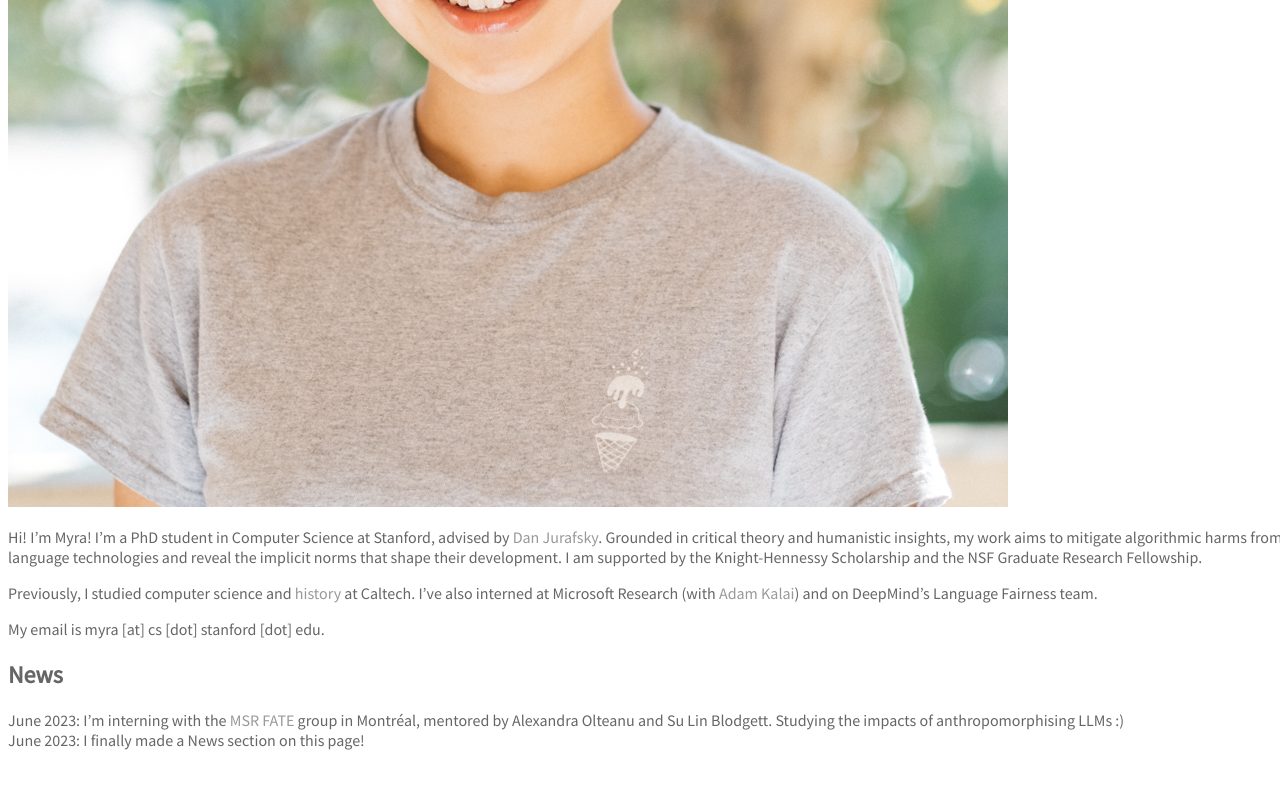
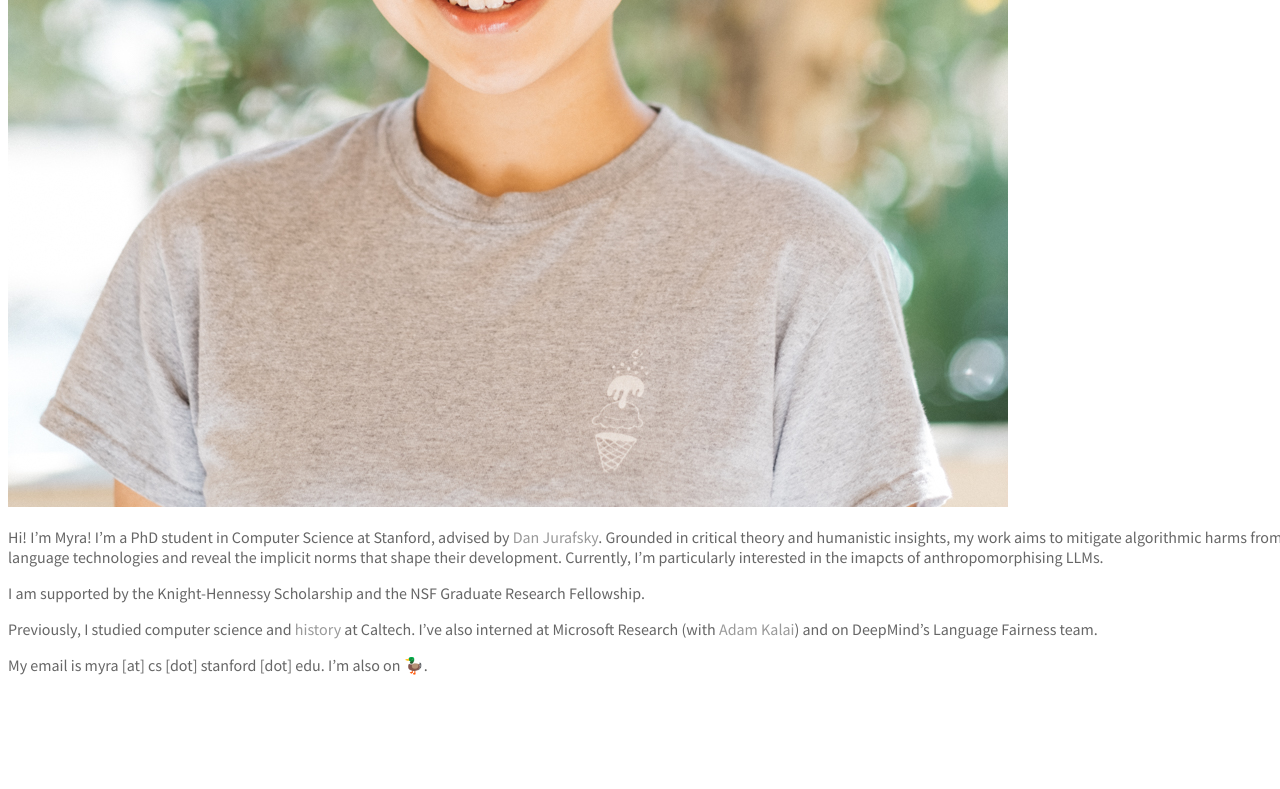
Before and after one commit to myracheng/myracheng.github.io, a Jekyll site: the page built from index.md, in a window 1280 px wide and 900 px high, scrolled down 816 px. Shown: the top 789 px of the window. Built offline with Jekyll 4.4.1, drawn with Linux system fonts in a browser that asks for light colours; some web fonts are replaced; our own code applies the rules of GitHub Pages for plain Markdown files.

Commit message:
Update index.md

```diff
--- a/index.md
+++ b/index.md
@@ -6,12 +6,10 @@ layout: default
 
 <img class="profile-picture" src="imgs/me.jpg">
 
-Hi! I'm Myra! I'm a PhD student in Computer Science at Stanford, advised by <a href="https://web.stanford.edu/~jurafsky">Dan Jurafsky</a>. Grounded in critical theory and humanistic insights, my work aims to mitigate algorithmic harms from language technologies and reveal the implicit norms that shape their development. I am supported by the Knight-Hennessy Scholarship and the NSF Graduate Research Fellowship.
+Hi! I'm Myra! I'm a PhD student in Computer Science at Stanford, advised by <a href="https://web.stanford.edu/~jurafsky">Dan Jurafsky</a>. Grounded in critical theory and humanistic insights, my work aims to mitigate algorithmic harms from language technologies and reveal the implicit norms that shape their development. Currently, I'm particularly interested in the imapcts of anthropomorphising LLMs.
+
+I am supported by the Knight-Hennessy Scholarship and the NSF Graduate Research Fellowship.
 
 Previously, I studied computer science and <a href="https://thesis.library.caltech.edu/14990/">history</a> at Caltech. I've also interned at Microsoft Research (with <a href='https://kal.ai/'>Adam Kalai</a>) and on DeepMind's Language Fairness team.
 
-My email is myra [at] cs [dot] stanford [dot] edu.
-
-## News
-June 2023: I'm interning with the [MSR FATE](https://www.microsoft.com/en-us/research/theme/fate/) group in Montréal, mentored by Alexandra Olteanu and Su Lin Blodgett. Studying the impacts of anthropomorphising LLMs :)
-June 2023: I finally made a News section on this page!
+My email is myra [at] cs [dot] stanford [dot] edu. I'm also on [🦆](https://x.com/chengmyra1).
```
